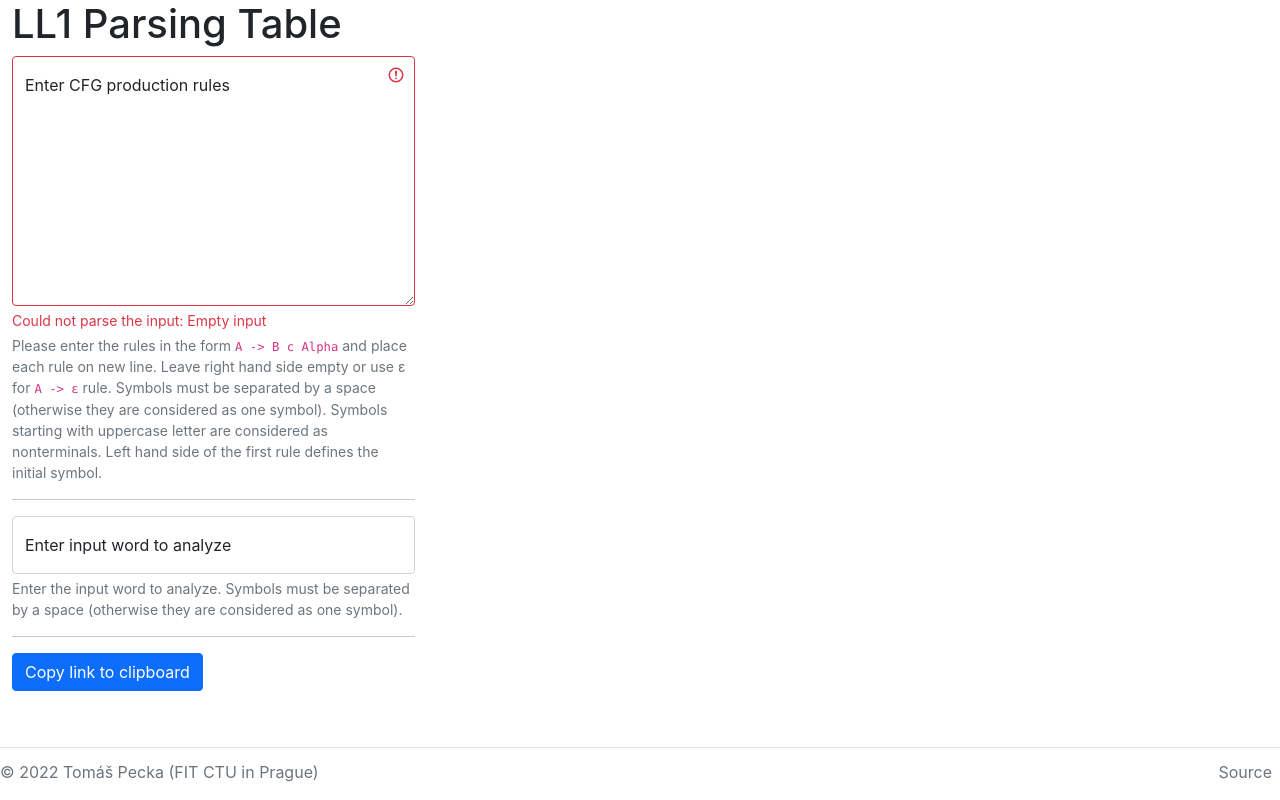
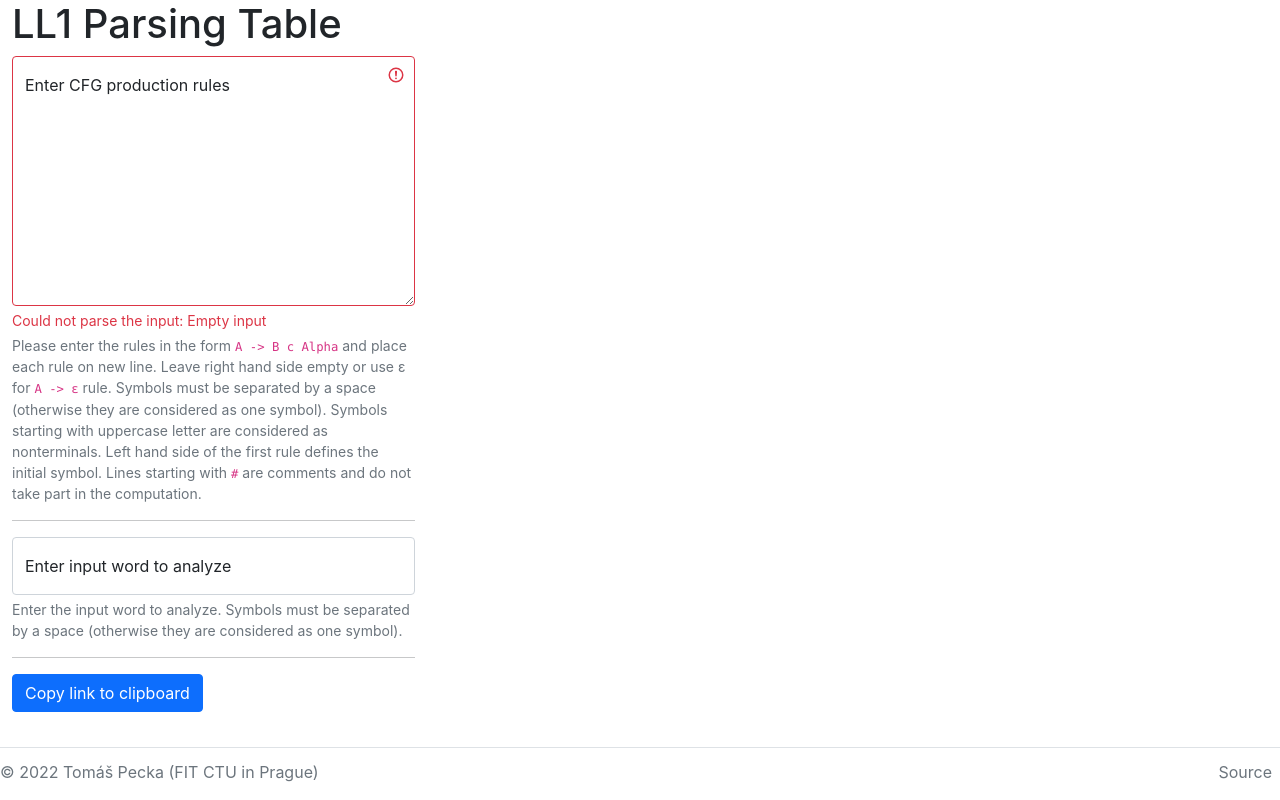
Before and after one commit to peckato1/parsingtbl, a React (Create React App) app: page / in a window 1280 px wide. Built offline with nearby package versions, Linux system fonts and the light colour scheme.

Commit message:
app: comments in the input

```diff
--- a/src/App.tsx
+++ b/src/App.tsx
@@ -23,6 +23,10 @@ function parseGrammar(text: string | undefined) {
 
 	for(let row of text.trim().split("\n")) {
 		if (row.trim().length === 0) {
+			continue
+		}
+
+		if (row.startsWith("#")) {
 			continue
 		}
 
--- a/src/components/InputForm.tsx
+++ b/src/components/InputForm.tsx
@@ -26,6 +26,7 @@ export function GrammarForm({onChange, error, height, value}: Props) {
 					Symbols must be separated by a space (otherwise they are considered as one symbol).
 					Symbols starting with uppercase letter are considered as nonterminals.
 					Left hand side of the first rule defines the initial symbol.
+					Lines starting with <code>#</code> are comments and do not take part in the computation.
 			</div>
 		</div>
 	   );
```
